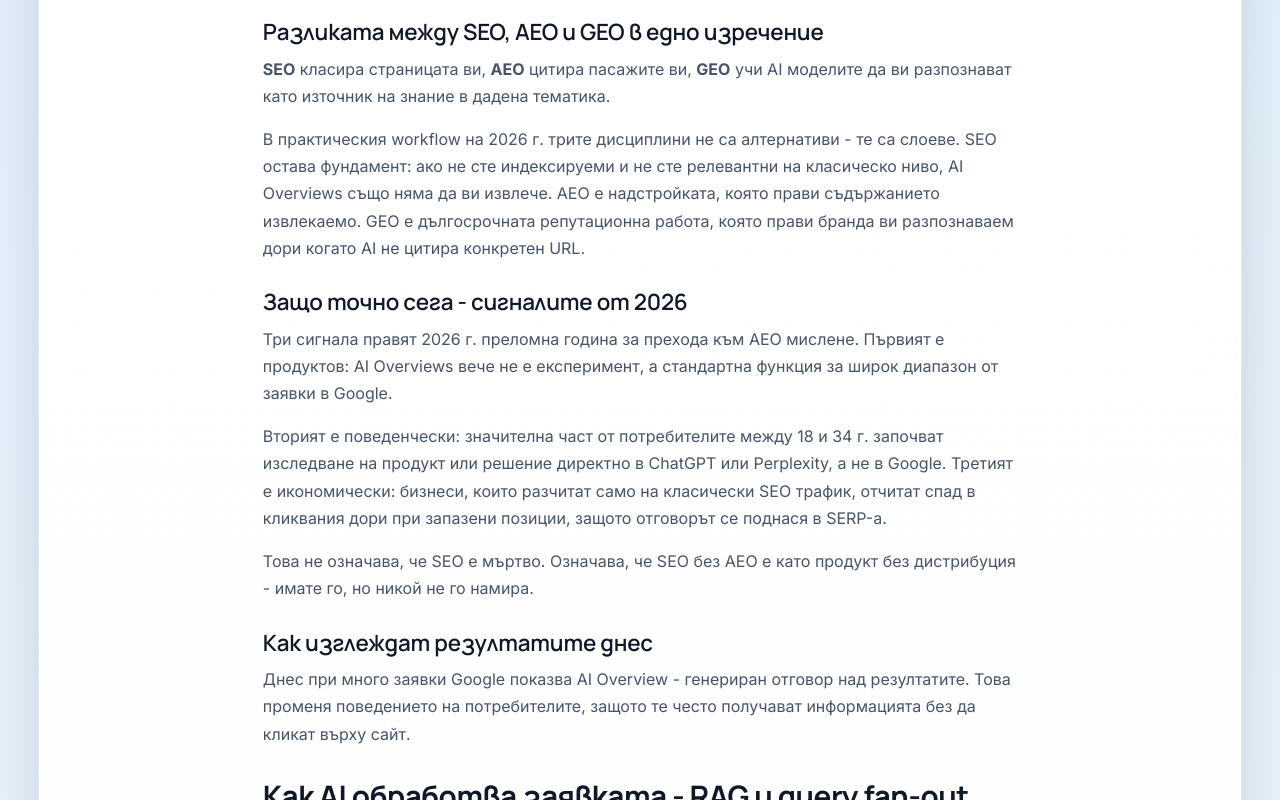
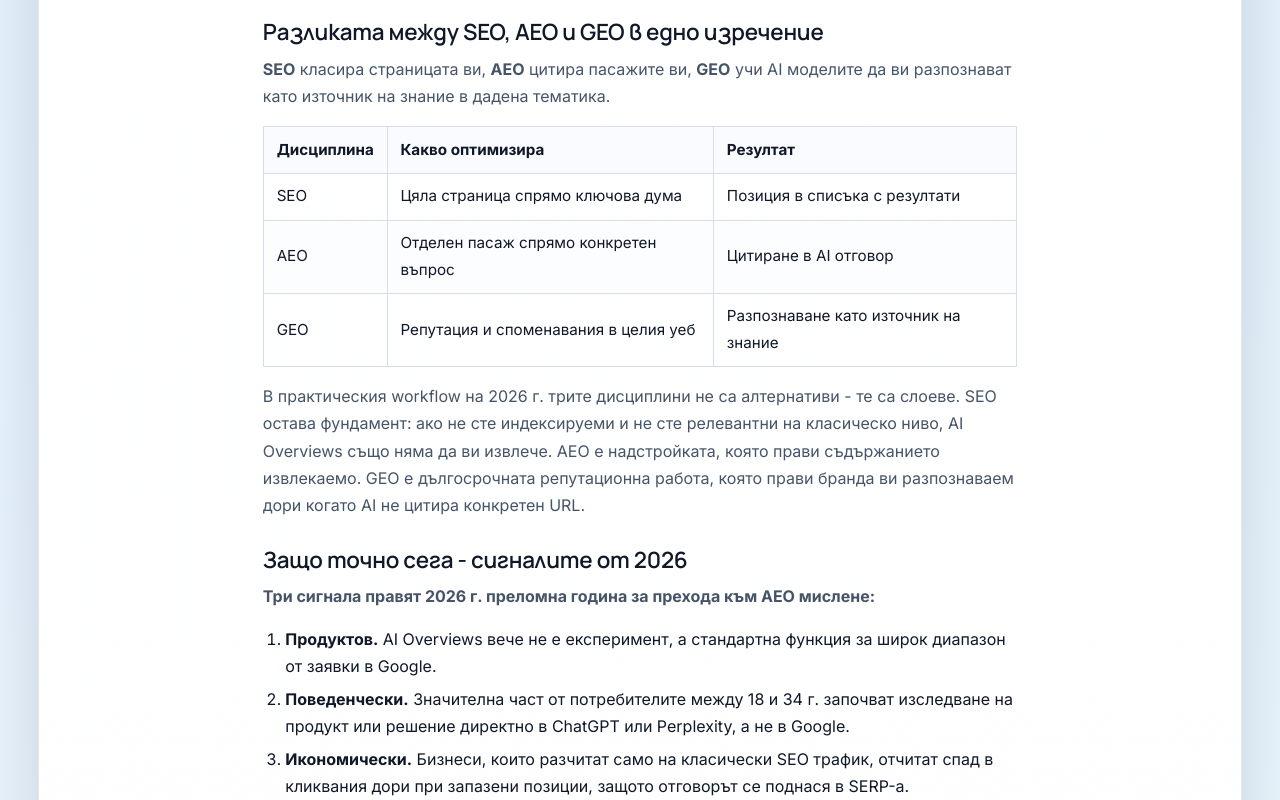
Before and after one commit to inweblife/inweblife, a Next.js app: page /aeo-ai-overview in a window 1280 px wide. Shown: the part 1700-2500 px from the top of the page. Built offline with nearby package versions, Linux system fonts and the light colour scheme; no server answers.

Commit message:
Update aeo-ai-overview.js

```diff
--- a/pages/aeo-ai-overview.js
+++ b/pages/aeo-ai-overview.js
@@ -96,7 +96,8 @@ const AeoAiOverview = () => {
         <article className={styles.article}>
           <section>
             <p>
-              <strong>Автор:</strong> Иван Димитров | <strong>Публикувано:</strong>{" "}
+              <strong>Автор:</strong> <Link href="/about">Иван Димитров</Link> |{" "}
+              <strong>Публикувано:</strong>{" "}
               <time dateTime="2026-05-12">12 май 2026</time>{" "}
               | <strong>Актуализирано:</strong>{" "}
               <time dateTime="2026-05-12">12 май 2026</time>
@@ -158,6 +159,34 @@ const AeoAiOverview = () => {
               <strong>GEO</strong> учи AI моделите да ви разпознават като източник на знание в
               дадена тематика.
             </p>
+            <div className={styles.tableWrap}>
+              <table className={styles.table}>
+                <thead>
+                  <tr>
+                    <th>Дисциплина</th>
+                    <th>Какво оптимизира</th>
+                    <th>Резултат</th>
+                  </tr>
+                </thead>
+                <tbody>
+                  <tr>
+                    <td>SEO</td>
+                    <td>Цяла страница спрямо ключова дума</td>
+                    <td>Позиция в списъка с резултати</td>
+                  </tr>
+                  <tr>
+                    <td>AEO</td>
+                    <td>Отделен пасаж спрямо конкретен въпрос</td>
+                    <td>Цитиране в AI отговор</td>
+                  </tr>
+                  <tr>
+                    <td>GEO</td>
+                    <td>Репутация и споменавания в целия уеб</td>
+                    <td>Разпознаване като източник на знание</td>
+                  </tr>
+                </tbody>
+              </table>
+            </div>
             <p>
               В практическия workflow на 2026 г. трите дисциплини не са алтернативи - те са слоеве.
               SEO остава фундамент: ако не сте индексируеми и не сте релевантни на класическо ниво,
@@ -168,16 +197,24 @@ const AeoAiOverview = () => {
 
             <h3>Защо точно сега - сигналите от 2026</h3>
             <p>
-              Три сигнала правят 2026 г. преломна година за прехода към AEO мислене. Първият е
-              продуктов: AI Overviews вече не е експеримент, а стандартна функция за широк диапазон
-              от заявки в Google.
+              <strong>Три сигнала правят 2026 г. преломна година за прехода към AEO мислене:</strong>
             </p>
-            <p>
-              Вторият е поведенчески: значителна част от потребителите между 18 и 34 г. започват
-              изследване на продукт или решение директно в ChatGPT или Perplexity, а не в Google.
-              Третият е икономически: бизнеси, които разчитат само на класически SEO трафик,
-              отчитат спад в кликвания дори при запазени позиции, защото отговорът се поднася в SERP-а.
-            </p>
+            <ol>
+              <li>
+                <strong>Продуктов.</strong> AI Overviews вече не е експеримент, а стандартна
+                функция за широк диапазон от заявки в Google.
+              </li>
+              <li>
+                <strong>Поведенчески.</strong> Значителна част от потребителите между 18 и 34 г.
+                започват изследване на продукт или решение директно в ChatGPT или Perplexity, а не
+                в Google.
+              </li>
+              <li>
+                <strong>Икономически.</strong> Бизнеси, които разчитат само на класически SEO
+                трафик, отчитат спад в кликвания дори при запазени позиции, защото отговорът се
+                поднася в SERP-а.
+              </li>
+            </ol>
             <p>
               Това не означава, че SEO е мъртво. Означава, че SEO без AEO е като продукт без
               дистрибуция - имате го, но никой не го намира.
@@ -194,10 +231,10 @@ const AeoAiOverview = () => {
           <section>
             <h2>Как AI обработва заявката - RAG и query fan-out</h2>
             <p>
-              Преди да пишем за AEO съдържание, трябва да разберем какво всъщност прави AI
-              системата между момента, в който потребителят натисне Enter, и момента, в който вижда
-              отговор. Този процес е принципно различен от класическото Google търсене и името му е
-              RAG - Retrieval-Augmented Generation.
+              <strong>AI системата не търси в собствен индекс - тя изпълнява RAG
+              (Retrieval-Augmented Generation): извлича релевантни пасажи от съществуващ уеб
+              индекс в реално време и едва тогава генерира отговор върху тях.</strong> Този процес
+              е принципно различен от класическото Google търсене.
             </p>
             <p>
               Това е архитектурата, на която работят Google AI Overviews, AI Mode, ChatGPT Search
@@ -263,8 +300,10 @@ const AeoAiOverview = () => {
           <section>
             <h2>Как AI Overviews &quot;чете&quot; една страница</h2>
             <p>
-              След като AI разложи заявката чрез query fan-out и започне извличане, какво всъщност
-              вижда той, когато стигне до вашата страница? Това не е същото, което вижда човек.
+              <strong>AI Overviews не чете страницата ви като цяло - той я разбива на отделни
+              пасажи и оценява всеки един самостоятелно.</strong> Това не е същото, което вижда
+              човек, и е причината дългите, слято написани текстове да се представят по-зле от
+              модулните.
             </p>
 
             <h3>Passage retrieval - AI не оценява страници, а пасажи</h3>
@@ -378,7 +417,7 @@ const AeoAiOverview = () => {
               Когато разглобите оптимизирания пример, виждате 4-слойна структура, която важи за
               повечето AEO пасажи:
             </p>
-            <ul>
+            <ol>
               <li>
                 Директен отговор (1 изречение, 15-25 думи) - решава въпроса веднага.
               </li>
@@ -393,7 +432,7 @@ const AeoAiOverview = () => {
                 Операционален детайл - добавя конкретика (число, процес, формат), която AI може
                 да цитира.
               </li>
-            </ul>
+            </ol>
             <p>
               Тази формула не е догма. Понякога ще имате само 3 от слоевете. Понякога ще добавите
               5-ти със споменаване на ентитет. Но винаги - винаги - първото изречение трябва да
@@ -532,7 +571,7 @@ const AeoAiOverview = () => {
             </p>
 
             <h3>Workflow стъпка по стъпка</h3>
-            <ul>
+            <ol>
               <li>
                 Започвате с интент анализ от SERP - за главната ключова дума проверявате топ 10,
                 PAA, PASF, related searches. Това дава едновременно SEO интента и AEO въпросите.
@@ -559,7 +598,7 @@ const AeoAiOverview = () => {
                 авторитетни източници. Това затваря топик клъстера и сигналите за достоверност,
                 които AI оценява.
               </li>
-            </ul>
+            </ol>
             <p>
               Този workflow не е по-бавен от класическия SEO workflow - той е същият workflow с две
               структурни допълнения: answer-first параграф под всяко H2 и самостоятелен chunk във
```
